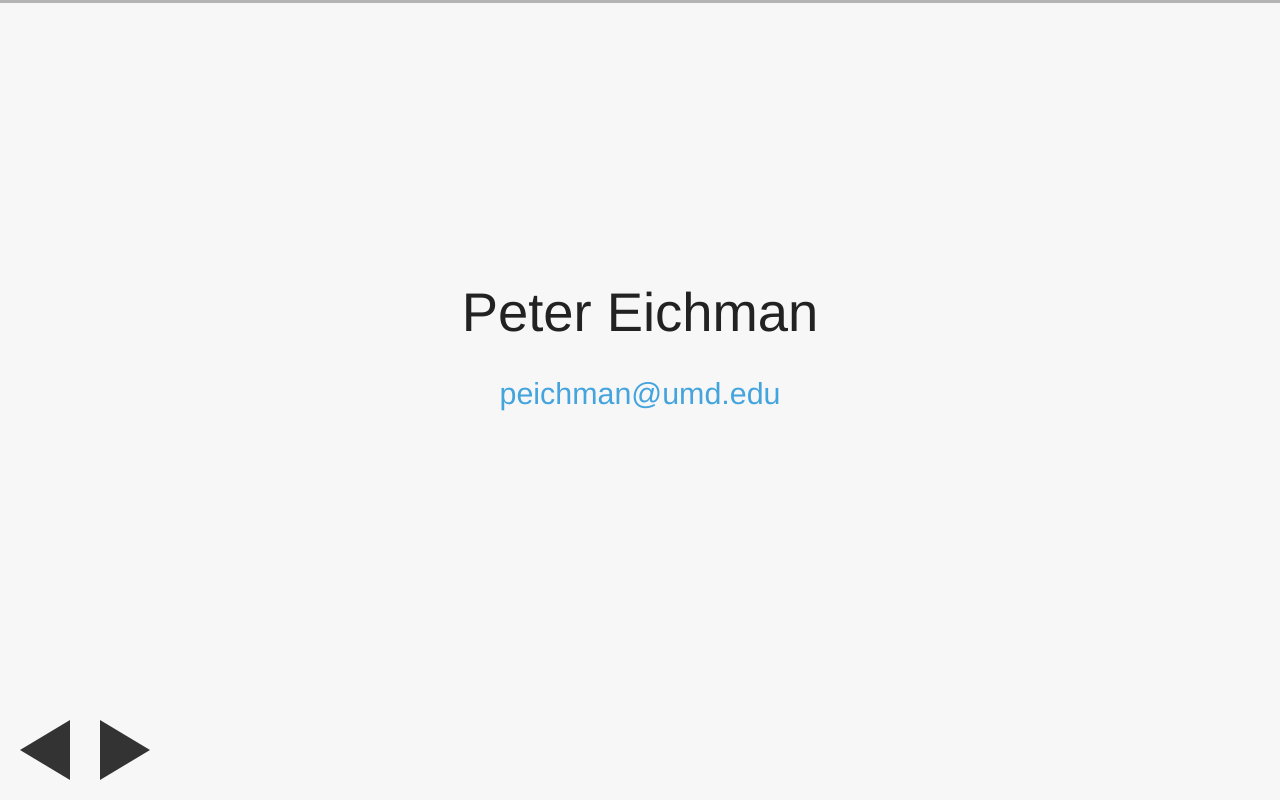
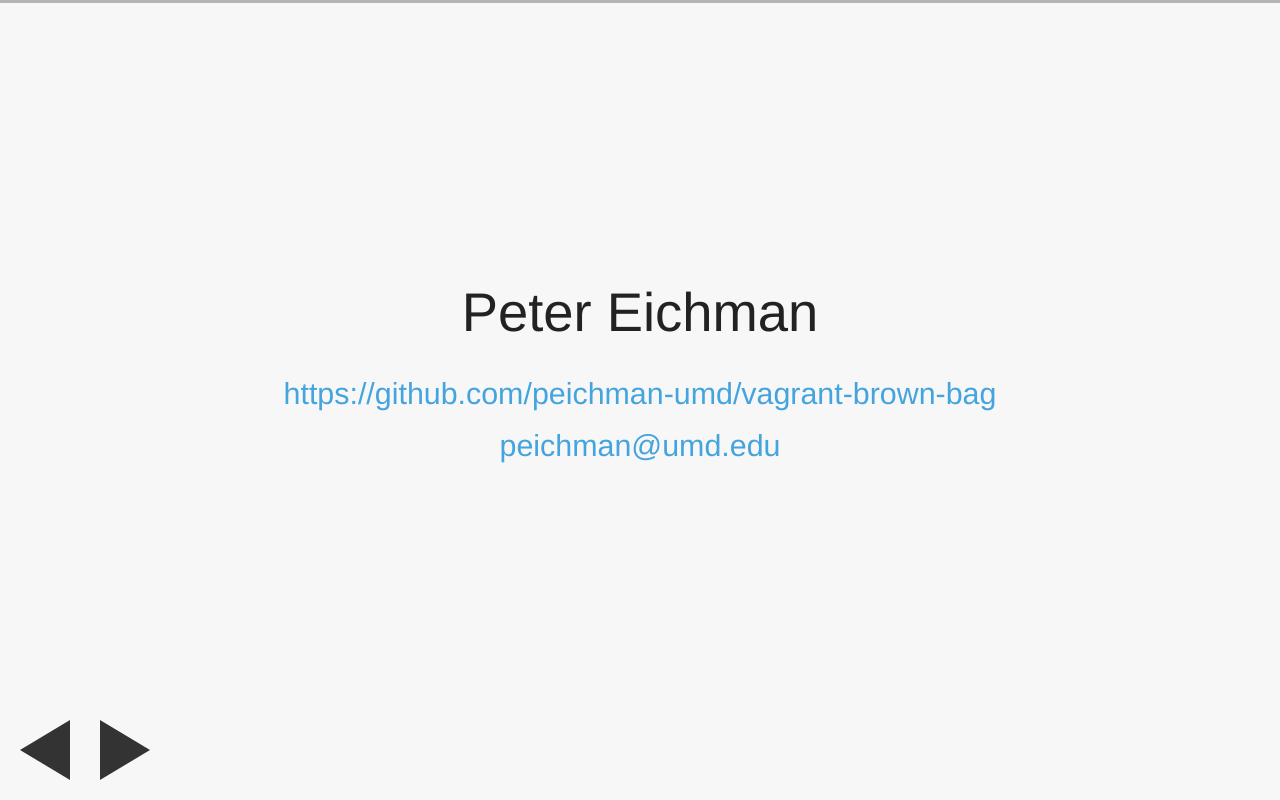
Before and after one commit to peichman-umd/vagrant-brown-bag, a plain HTML site: page presentation.html in a window 1280 px wide. Both pictures are taken after a click on the element 45 px from the left and 750 px from the top of the page. Drawn offline with Linux system fonts and the light colour scheme.

Commit message:
Added link to presentation on github.

```diff
--- a/presentation.html
+++ b/presentation.html
@@ -657,6 +657,9 @@ may be possible to share provisioning scripts.
   <div class="slide hidden" id="slide-20">
     <section class="slide-content"><div class="author">
   <h1 class="name">Peter Eichman</h1>
+    <h3 class="url">
+      <a href="https://github.com/peichman-umd/vagrant-brown-bag">https://github.com/peichman-umd/vagrant-brown-bag</a>
+    </h3>
     <h3 class="email">
       <a href="mailto:peichman@umd.edu">peichman@umd.edu</a>
     </h3>
```
Also changed, not shown: 1 other file.
